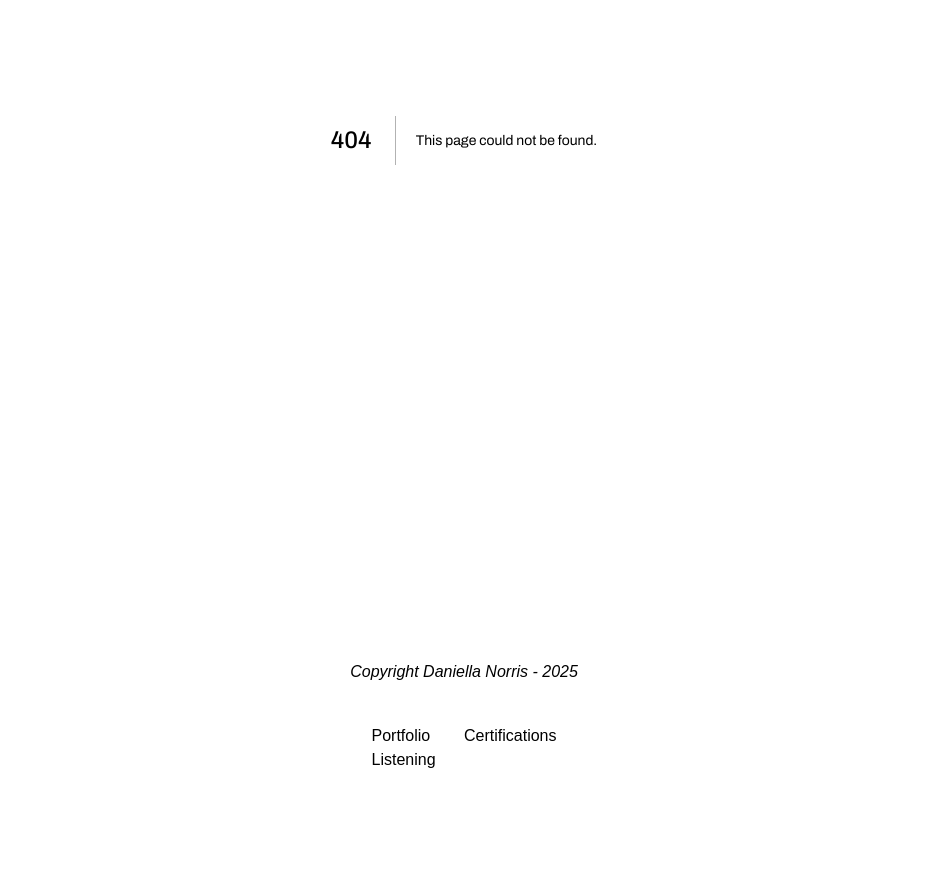
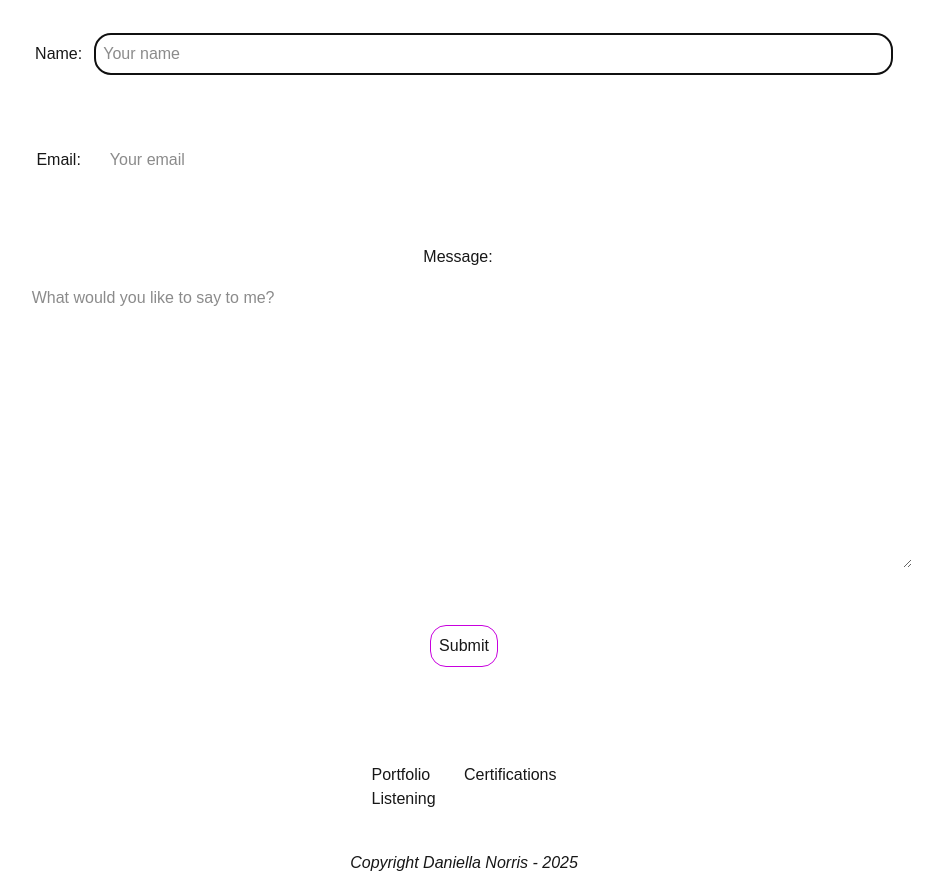
Before and after one commit to daniellanorris/portfolio-2.0, a Next.js app in the folder portfolio-2.0/: page /feedback in a window 1280 px wide. Before the commit this address had no page. Shown: the part 300-1183 px from the top of the page, without its empty margins (176-1118 px from the left). Before the commit the page ends 1112 px from the top, so only its background shows below. Built offline with nearby package versions, Linux system fonts and the light colour scheme; a web font is replaced by a local one.

Commit message:
added contact form

```diff
--- a/portfolio-2.0/components/artists.jsx
+++ b/portfolio-2.0/components/artists.jsx
@@ -22,6 +22,8 @@ export default function Artists() {
 
     fetchArtists();
   }, []);
+
+
 
   return (
     <>
@@ -53,7 +55,15 @@ export default function Artists() {
                   />
                 </div>
                 <div className="absolute inset-0 h-full w-full rounded-xl bg-black/80 text-center text-slate-200 [transform:rotateY(180deg)] [backface-visibility:hidden] overflow-scroll items-center">
-                  <h1 className="p-10">{item.name}</h1>
+                  <h1 className="p-10">{item.name.toUpperCase()}</h1>
+                  <p> Followers:  {item.followers.total.toLocaleString()}</p>
+                  {item.genres.length > 0 && (
+                  <div>
+                    <h2> Genres: </h2>
+                  <p> {item.genres.join(", ")}</p>
+                  </div>
+                  )}
+                  <button className="border border-fuchsia-600 p-2 m-10 rounded-3xl" > <a href={item.external_urls?.spotify}> Open in Spotify </a> </button>
                 </div>
               </div>
             </div>
--- /dev/null
+++ b/portfolio-2.0/components/contactForm.jsx
@@ -0,0 +1,110 @@
+"use client";
+
+import { useState, useRef } from "react";
+
+export default function ContactForm() {
+  const [status, setStatus] = useState("");
+  const formRef = useRef(null);
+
+  const handleSubmit = async (event) => {
+    event.preventDefault();
+
+    const form = formRef.current;
+    if (!form) return;
+    console.log("form", form);
+
+    const dataForm = new FormData(form);
+
+    dataForm.append("service_id", process.env.NEXT_PUBLIC_SERVICE_ID);
+    dataForm.append("template_id", process.env.NEXT_PUBLIC_TEMPLATE_ID);
+    dataForm.append("user_id", process.env.NEXT_PUBLIC_PUBLIC_KEY);
+
+    console.log("form data", dataForm);
+
+    try {
+      const res = await fetch(
+        "https://api.emailjs.com/api/v1.0/email/send-form",
+        {
+          method: "POST",
+          body: dataForm,
+          contentType: false,
+          processData: false,
+        }
+      );
+
+      if (!res.ok) throw new Error(`Emailjs API Error: ${res.status}`);
+
+      setStatus("Message sent successfully!");
+      form.reset(); // Reset the form after submission
+    } catch (error) {
+      console.error("Error sending email:", error);
+      setStatus("Error sending message.");
+    }
+  };
+
+  return (
+    <>
+      <div className="justify-center justify-items-center text-center items-center gap-4 ">
+        <form
+          id="contact-form"
+          ref={formRef}
+          onSubmit={handleSubmit}
+          encType="multipart/form-data"
+          className="flex flex-col gap-4 w-[100%] h-[100%] p-4 justify-center items-center"
+        >
+          <div className="w-[80%]">
+            <label htmlFor="name" className="pr-3">Name:</label>
+            <input
+              type="text"
+              className="border-white border rounded-2xl p-2 w-[80%]"
+              name="name"
+              required
+              placeholder="Your name"
+              autoFocus
+              maxLength="30"
+              minLength="8"
+              pattern="[A-Za-z ]{8,30}"
+              title="Please enter a valid name (8-30 letters)"
+      aria-multiline="false"
+            />
+          </div>
+          <br></br>
+          <div className="w-[80%]">
+            <label htmlFor="email" className="pr-3">Email:</label>
+            <input
+              type="email"
+              className="border-white p-4 border rounded-2xl w-[80%]"
+              name="email"
+              autoComplete="email"
+              placeholder="Your email"
+              required
+            />
+          </div>
+          <br></br>
+          <div className="w-[90%] flex flex-col justify-center items-center">
+            <label htmlFor="message" className="pr-3">Message:</label>
+            <textarea
+              name="message"
+              height="300px"
+              className="border-white border p-4 rounded-2xl w-[80%] h-[300px]"
+              placeholder="What would you like to say to me?"
+              required
+
+              ></textarea>
+          </div>{" "}
+          <br></br>
+          <div>
+          <input
+            type="submit"
+            className="rounded-2xl p-2 border border-fuchsia-600 hover:bg-fuchsia-600 hover:cursor-pointer"
+            value="Submit"
+            aria-multiline='true'
+          />
+          </div>
+        </form>
+
+        {status && <p>{status}</p>}
+      </div>
+    </>
+  );
+}
--- a/portfolio-2.0/components/footer.jsx
+++ b/portfolio-2.0/components/footer.jsx
@@ -4,21 +4,23 @@ export default function Footer() {
 
   return (
     <>
-    <div className="justify-items-center mt-20 pb-10">
-      <footer className="p-10 *:bg-neutral text-neutral-content"> <em>Copyright Daniella Norris - {date} </em> </footer>
-      <div className="grid grid-cols-2">
+    <div className="justify-items-center mt-20">
+    <div className="grid grid-cols-2">
         <div className="cols-span-1">
-          <a href="/portfolio"> Portfolio</a>
+          <a href="/portfolio" className="hover:text-fuchsia-600"> Portfolio</a>
         </div>
         <div className="cols-span-1">
-          <a href="/certifications"> Certifications </a>
+          <a href="/certifications" className="hover:text-fuchsia-600"> Certifications </a>
         </div>
         <div className="cols-span-1">
-          <a href="/listening"> Listening </a>
+          <a href="/listening" className="hover:text-fuchsia-600"> Listening </a>
         </div>
 
+
       </div>
+      <footer className="pt-10 pb-2 *:bg-neutral text-neutral-content"> <em>Copyright Daniella Norris - {date} </em> </footer>
       </div>
+
     </>
   )
 };
--- a/portfolio-2.0/components/header.jsx
+++ b/portfolio-2.0/components/header.jsx
@@ -16,14 +16,6 @@ export default function Header() {
     burgerHover ? setBurgerHover(false) : setBurgerHover(true);
   };
 
-  const clearContext = () => {
-    setIsOpen(false);
-    localStorage.removeItem(isOpen);
-  };
-
-  useEffect(() => {
-    window.addEventListener("beforeunload", clearContext);
-  }, []);
 
   return (
     <>
@@ -41,22 +33,27 @@ export default function Header() {
           <div className="flex flex-col m-2 border p-8 rounded border-white bg-white text-black">
           <Link
             href="/"
-            className="btn normal-case text-xl hover:text-fuchsia-300">
+            className="btn normal-case text-xl hover:text-fuchsia-300"
+            onClick={handleClick}>
+
             Home
           </Link>
           <Link
             href="/portfolio"
-            className="btn btn-ghost normal-case text-xl  hover:text-fuchsia-300">
+            className="btn btn-ghost normal-case text-xl  hover:text-fuchsia-300"
+            onClick={handleClick}>
             Portfolio
           </Link>
           <Link
             href="/certifications"
+            onClick={handleClick}
             className="btn normal-case text-xl  hover:text-fuchsia-300">
             Certifications
           </Link>
           <Link
             href="/listening"
-            className="btn normal-case text-xl  hover:text-fuchsia-300">
+            className="btn normal-case text-xl  hover:text-fuchsia-300"
+            onClick={handleClick}>
             Listening
           </Link>
           </div>
--- a/portfolio-2.0/components/playlist.jsx
+++ b/portfolio-2.0/components/playlist.jsx
@@ -22,6 +22,7 @@ export default function Playlist() {
 
     fetchPlaylist();
   }, []);
+
 
   return (
     <>
--- a/portfolio-2.0/src/app/api/artist/page.jsx
+++ b/portfolio-2.0/src/app/api/artist/page.jsx
@@ -2,7 +2,7 @@ import spotifyAuth from "../../../../controllers/spotifyAuth";
 
 export default async function SpotifyArtists() {
   const accessToken = await spotifyAuth();
-  const artistIds = ["4E2rKHVDssGJm2SCDOMMJB", "2pAWfrd7WFF3XhVt9GooDL", "5VTWoYYizcOY3uIKnxeCGI"];
+  const artistIds = ["4E2rKHVDssGJm2SCDOMMJB", "2pAWfrd7WFF3XhVt9GooDL", "5VTWoYYizcOY3uIKnxeCGI", "3NqV2DJoAWsjl787bWaHW7"];
 
   if (!accessToken) {
     console.error("Failed to get Spotify access token.");
--- /dev/null
+++ b/portfolio-2.0/src/app/feedback/page.jsx
@@ -0,0 +1,18 @@
+import ContactForm from "../../../components/contactForm";
+
+export default function FeedbackPage() {
+  return (
+    <div className="justify-content-center justify-center flex-wrap text-center items-center gap-4 w-[100vw]">
+        <h1>Contact Me</h1>
+
+        <div className="p-20">
+        <p> If you'd like to get in touch with me to just say hey, for job / contracting opportunities, or even to provide site feedback, here's your chance! </p>
+        <br></br>
+        <p> You can also reach out to me directly at daniellamnorris@gmail.com if preferred.</p>
+        </div>
+        <div className="w-[100vw]">
+        <ContactForm/>
+        </div>
+    </div>
+  );
+}
--- a/portfolio-2.0/src/app/listening/page.jsx
+++ b/portfolio-2.0/src/app/listening/page.jsx
@@ -18,13 +18,13 @@ export default function Listening() {
         Scroll within the below elements to discover what I'm listening to! Data is imported using Spotify's API and a general authorization token. Always team Spotify over Apple music... {" "}
       </p>
       <div className="flex">
-        <h2 className="justify-left px-2">Artists</h2>
+        <h2 className="justify-left px-2">ARTISTS</h2>
         <Image src="/recordPlayer.svg" width="30" height="30" />
       </div>
       <hr className="w-[40%] mt-5"></hr>
       <Artists> </Artists>
       <div className="flex">
-        <p className="justify-self-start px-2">Playlists</p>
+        <p className="justify-self-start px-2">PLAYLISTS</p>
         <Image src="/recordPlayer.svg" width="30" height="30" />
       </div>
       <hr className="w-[40%] mt-5"></hr>
```
